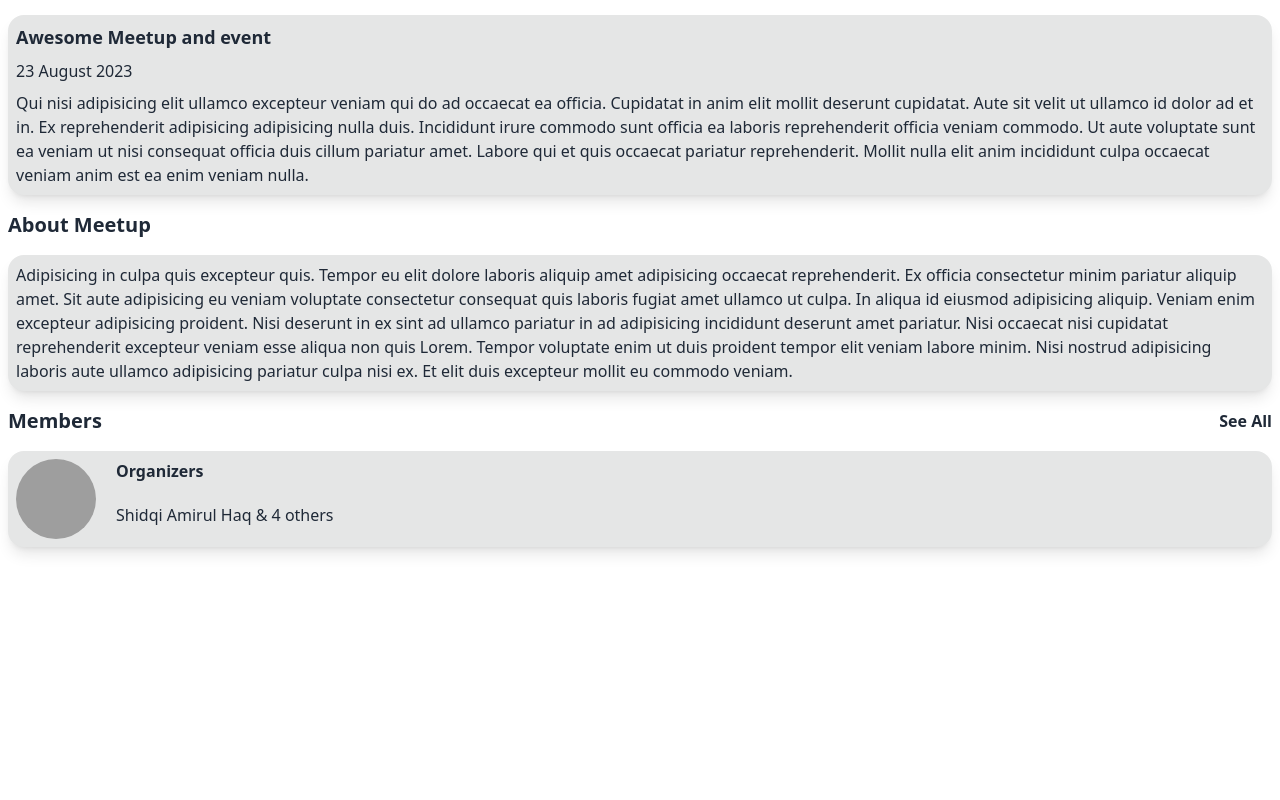
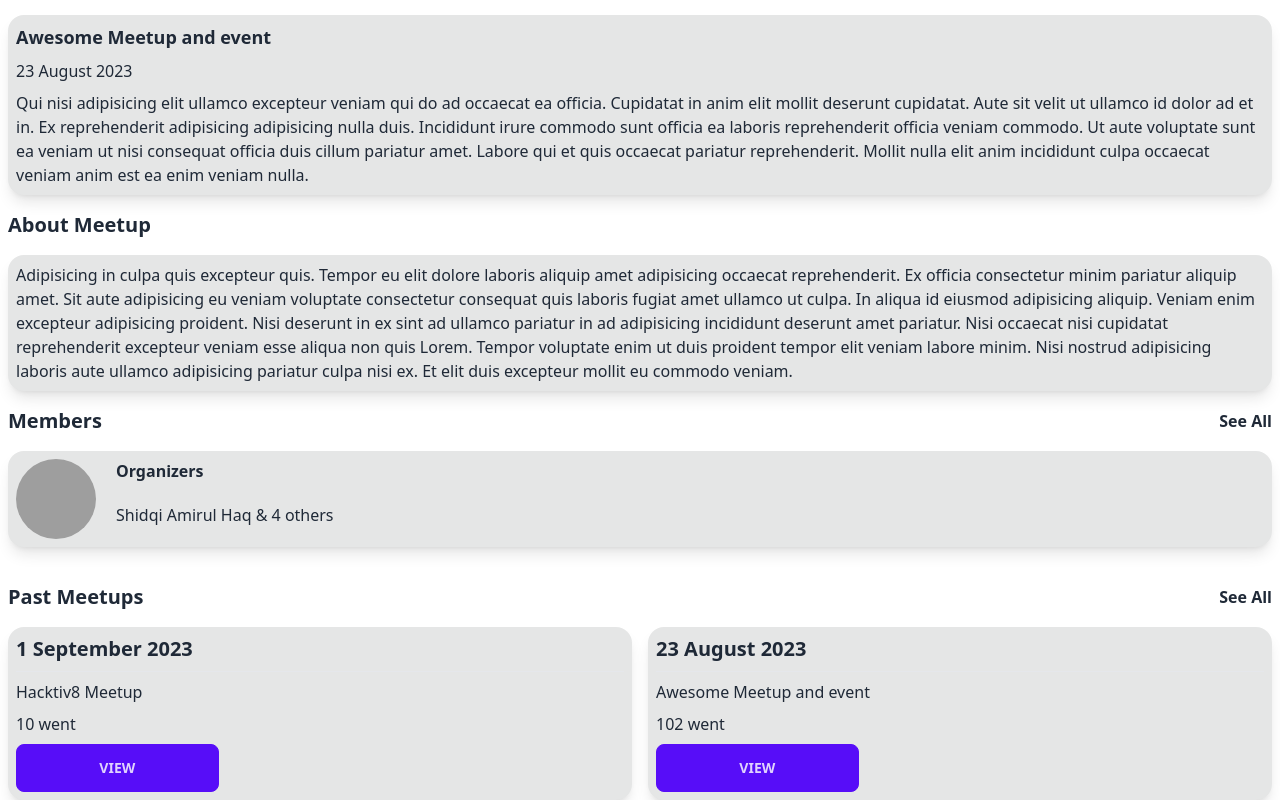
Before and after one commit to shidqi29/Qtemu-App, a React (Vite) app: page / in a window 1280 px wide. Shown: the part 361-1161 px from the top of the page. Before the commit the page ends 928 px from the top, so only its background shows below. Built offline with nearby package versions, Linux system fonts and the light colour scheme; grey boxes are pictures that could not be loaded.

Commit message:
feat[Home]: add PastMeet

```diff
--- a/src/components/MeetCard.jsx
+++ b/src/components/MeetCard.jsx
@@ -5,7 +5,7 @@ const MeetCard = ({ meetup }) => {
     <>
       {meetup.map((meet) => (
         <div
-          className="card mb-5 flex flex-col gap-5 bg-base-300 p-2 shadow-lg sm:card-side"
+          className="card mb-5  gap-5 bg-base-300 p-2 shadow-lg sm:card-side"
           key={meet.id}
         >
           <figure>
--- a/src/components/Members.jsx
+++ b/src/components/Members.jsx
@@ -5,7 +5,7 @@ const Members = ({ meetup }) => {
       {meetup.map((meet) => (
         <div
           key={meet.id}
-          className="card mb-5 flex flex-col gap-5 bg-base-300 p-2 shadow-lg sm:card-side"
+          className="card mb-5 flex-row gap-5 bg-base-300 p-2 shadow-lg "
         >
           <figure>
             <img
--- /dev/null
+++ b/src/components/PastMeet.jsx
@@ -0,0 +1,29 @@
+import PropType from "prop-types";
+import { Link } from "react-router-dom";
+const PastMeet = ({ meetup }) => {
+  return (
+    <>
+      {meetup.map((meet) => (
+        <div key={meet.id} className="card bg-base-300 p-2 shadow-lg">
+          <div className="card-body p-0">
+            <div className="card-title">{meet.date}</div>
+            <hr />
+            <p>{meet.title}</p>
+            <p>{meet.members} went</p>
+            <div className="card-actions">
+              <Link className="btn btn-primary w-1/3" to={`/meet/${meet.id}`}>
+                View
+              </Link>
+            </div>
+          </div>
+        </div>
+      ))}
+    </>
+  );
+};
+
+PastMeet.propTypes = {
+  meetup: PropType.array,
+};
+
+export default PastMeet;
--- a/src/pages/Home.jsx
+++ b/src/pages/Home.jsx
@@ -4,6 +4,7 @@ import MeetCard from "../components/MeetCard";
 import Members from "../components/Members";
 import NextMeet from "../components/NextMeet";
 import { meetup } from "../data/meetup";
+import PastMeet from "../components/PastMeet";
 
 const Home = () => {
   return (
@@ -26,6 +27,15 @@ const Home = () => {
         </div>
         <Members meetup={meetup.slice(0, 1)} />
       </section>
+      <section>
+        <div className="flex items-center justify-between font-bold">
+          <h1 className="my-4 text-xl">Past Meetups</h1>
+          <Link to={"/explore"}>See All</Link>
+        </div>
+        <div className="grid grid-cols-1 gap-4 md:grid-cols-2">
+          <PastMeet meetup={meetup} />
+        </div>
+      </section>
     </>
   );
 };
```
